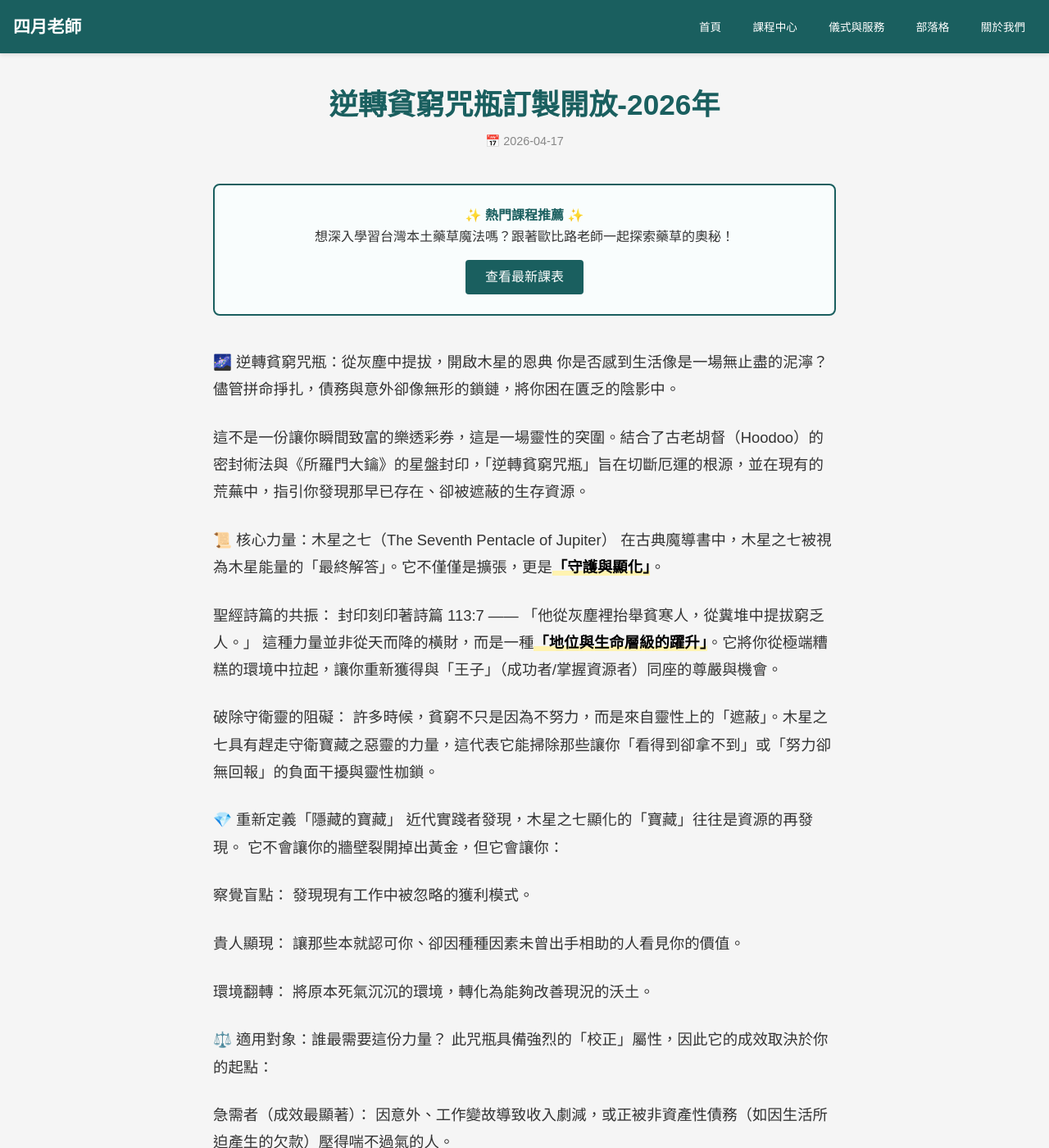
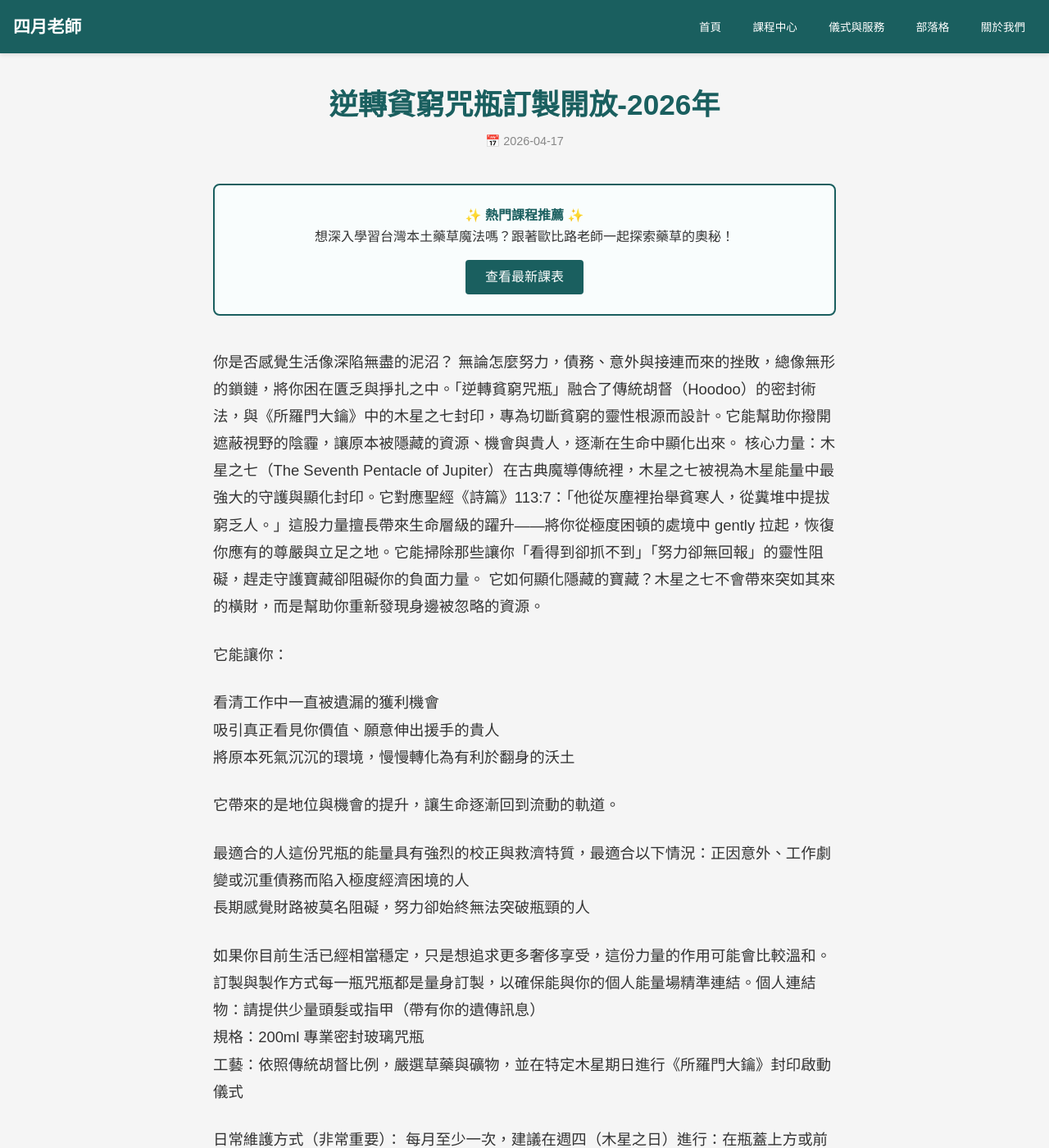
Before and after one commit to light4uliuphone-lang/hoodoo, a Jekyll site: the page built from _posts/2026-04-17-7thofjupiter.md, in a window 1280 px wide and 1400 px high. Shown: the whole window at 82% size. Built offline with Jekyll 4.4.1, drawn with Linux system fonts in a browser that asks for light colours; some of the changed text lies outside the part shown.

Commit message:
Add files via upload

```diff
--- a/_posts/2026-04-17-7thofjupiter.md
+++ b/_posts/2026-04-17-7thofjupiter.md
@@ -6,62 +6,36 @@ author: 靈火巫境
 category: [news]
 ---
 
-🌌 逆轉貧窮咒瓶：從灰塵中提拔，開啟木星的恩典
-你是否感到生活像是一場無止盡的泥濘？儘管拼命掙扎，債務與意外卻像無形的鎖鏈，將你困在匱乏的陰影中。
+你是否感覺生活像深陷無盡的泥沼？
+無論怎麼努力，債務、意外與接連而來的挫敗，總像無形的鎖鏈，將你困在匱乏與掙扎之中。「逆轉貧窮咒瓶」融合了傳統胡督（Hoodoo）的密封術法，與《所羅門大鑰》中的木星之七封印，專為切斷貧窮的靈性根源而設計。它能幫助你撥開遮蔽視野的陰霾，讓原本被隱藏的資源、機會與貴人，逐漸在生命中顯化出來。 核心力量：木星之七（The Seventh Pentacle of Jupiter）在古典魔導傳統裡，木星之七被視為木星能量中最強大的守護與顯化封印。它對應聖經《詩篇》113:7：「他從灰塵裡抬舉貧寒人，從糞堆中提拔窮乏人。」這股力量擅長帶來生命層級的躍升——將你從極度困頓的處境中 gently 拉起，恢復你應有的尊嚴與立足之地。它能掃除那些讓你「看得到卻抓不到」「努力卻無回報」的靈性阻礙，趕走守護寶藏卻阻礙你的負面力量。 它如何顯化隱藏的寶藏？木星之七不會帶來突如其來的橫財，而是幫助你重新發現身邊被忽略的資源。
 
-這不是一份讓你瞬間致富的樂透彩券，這是一場靈性的突圍。結合了古老胡督（Hoodoo）的密封術法與《所羅門大鑰》的星盤封印，「逆轉貧窮咒瓶」旨在切斷厄運的根源，並在現有的荒蕪中，指引你發現那早已存在、卻被遮蔽的生存資源。
+它能讓你：
 
-📜 核心力量：木星之七（The Seventh Pentacle of Jupiter）
-在古典魔導書中，木星之七被視為木星能量的「最終解答」。它不僅僅是擴張，更是**「守護與顯化」**。
+看清工作中一直被遺漏的獲利機會
+吸引真正看見你價值、願意伸出援手的貴人
+將原本死氣沉沉的環境，慢慢轉化為有利於翻身的沃土
 
-聖經詩篇的共振： 封印刻印著詩篇 113:7 —— 「他從灰塵裡抬舉貧寒人，從糞堆中提拔窮乏人。」 這種力量並非從天而降的橫財，而是一種**「地位與生命層級的躍升」**。它將你從極端糟糕的環境中拉起，讓你重新獲得與「王子」（成功者/掌握資源者）同座的尊嚴與機會。
+它帶來的是地位與機會的提升，讓生命逐漸回到流動的軌道。
 
-破除守衛靈的阻礙： 許多時候，貧窮不只是因為不努力，而是來自靈性上的「遮蔽」。木星之七具有趕走守衛寶藏之惡靈的力量，這代表它能掃除那些讓你「看得到卻拿不到」或「努力卻無回報」的負面干擾與靈性枷鎖。
+最適合的人這份咒瓶的能量具有強烈的校正與救濟特質，最適合以下情況：正因意外、工作劇變或沉重債務而陷入極度經濟困境的人
+長期感覺財路被莫名阻礙，努力卻始終無法突破瓶頸的人
 
-💎 重新定義「隱藏的寶藏」
-近代實踐者發現，木星之七顯化的「寶藏」往往是資源的再發現。
-它不會讓你的牆壁裂開掉出黃金，但它會讓你：
+如果你目前生活已經相當穩定，只是想追求更多奢侈享受，這份力量的作用可能會比較溫和。 訂製與製作方式每一瓶咒瓶都是量身訂製，以確保能與你的個人能量場精準連結。個人連結物：請提供少量頭髮或指甲（帶有你的遺傳訊息）
+規格：200ml 專業密封玻璃咒瓶
+工藝：依照傳統胡督比例，嚴選草藥與礦物，並在特定木星期日進行《所羅門大鑰》封印啟動儀式
 
-察覺盲點： 發現現有工作中被忽略的獲利模式。
+日常維護方式（非常重要）：
+每月至少一次，建議在週四（木星之日）進行：在瓶蓋上方或前方點燃一支藍色蠟燭，直到自然燒完
+誠心誦讀《詩篇》113 章，與木星之七的能量深深共振
 
-貴人顯現： 讓那些本就認可你、卻因種種因素未曾出手相助的人看見你的價值。
+訂購資訊本批次為限量星象訂製：
 
-環境翻轉： 將原本死氣沉沉的環境，轉化為能夠改善現況的沃土。
+報名截止：2026 年 4 月 30 日
+預計出貨：2026 年 5 月 30 日
+體驗優惠價：NT$ 3,000（原價 NT$ 3,500）
+附贈藍色蠟燭一盒
 
-⚖️ 適用對象：誰最需要這份力量？
-此咒瓶具備強烈的「校正」屬性，因此它的成效取決於你的起點：
+當您填完報名表單的三日內，您會收到回信。請依照信件內容寄送自己的頭髮、指甲(擇一)，讓我們製作您的專屬咒瓶。
 
-急需者（成效最顯著）： 因意外、工作變故導致收入劇減，或正被非資產性債務（如因生活所迫產生的欠款）壓得喘不過氣的人。
-
-瓶頸者： 感覺財路被莫名的厄運遮蔽，始終無法突破現狀。
-
-非適用對象： 生活優渥、僅是想追求更多奢侈財富者，木星之七的「救濟」屬性可能對你作用不明顯。
-
-🛠️ 製作細節與訂製規範
-為了達到最強的連結效果，每一瓶咒瓶都將根據訂製者的個人頻率量身打造。
-
-遺傳因子連結： 製作過程中需提供頭髮或指甲等帶有個人遺傳訊息的物品。這是為了確保咒瓶的魔力能精確錨定在你的生命場域中。
-
-規格： 200 ml 專業密封玻璃容器。
-
-工藝： 依照胡督傳統比例填充草藥與礦物，並於特定行星時分進行所羅門封印啟動儀式。
-
-【維護方式】
-魔法需要你的參與來維持頻率：
-
-頻率： 每月至少一次（建議於週四木星之夜）。
-
-儀式： 在瓶蓋上點燃一支藍色蠟燭，直至燒完。
-
-祈禱： 誠心念誦詩篇 113 章，與木星之七的靈性能量共振。
-
-📅 訂購資訊
-這是一場集體能量的啟動，我們只在特定的星象週期內進行製作。
-
-報名截止： 2022.10.31
-
-預計出貨： 2022.11.28
-
-專屬體驗價： NT$ 2,500 (原價 NT$ 3,500)
-
-注意： 魔法建立在「信任」的基礎之上。若你對於提供個人檢體或對本工作室的傳承有所疑慮，請勿下單，將名額留給真正需要翻轉生命的朋友。
+溫馨提醒：
+魔法始終建立在信任與真誠的基礎之上。如果你對提供個人檢體或本工作室的傳承仍有疑慮，歡迎先好好考慮。請把這份機會留給真正迫切需要生命翻轉的朋友。
```
